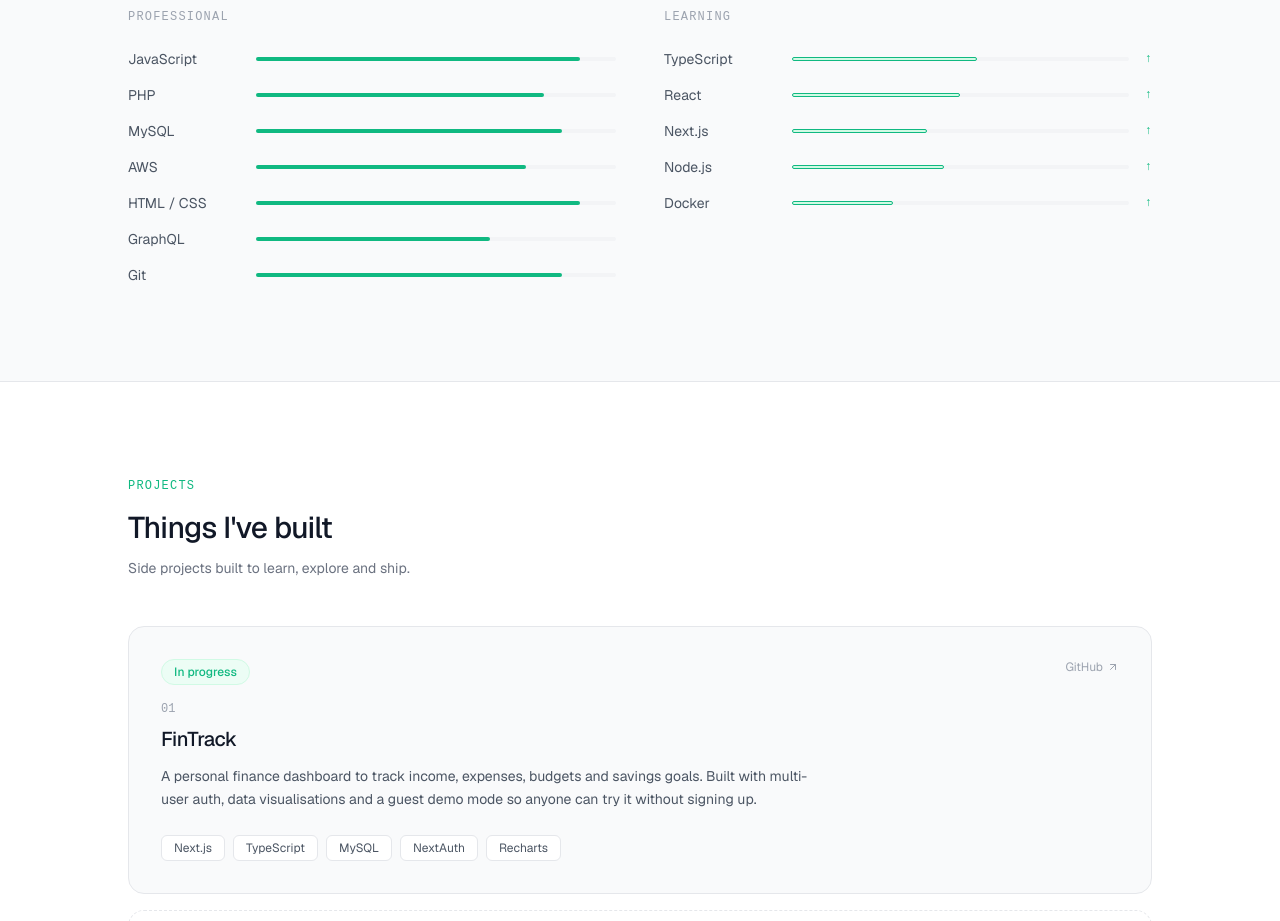
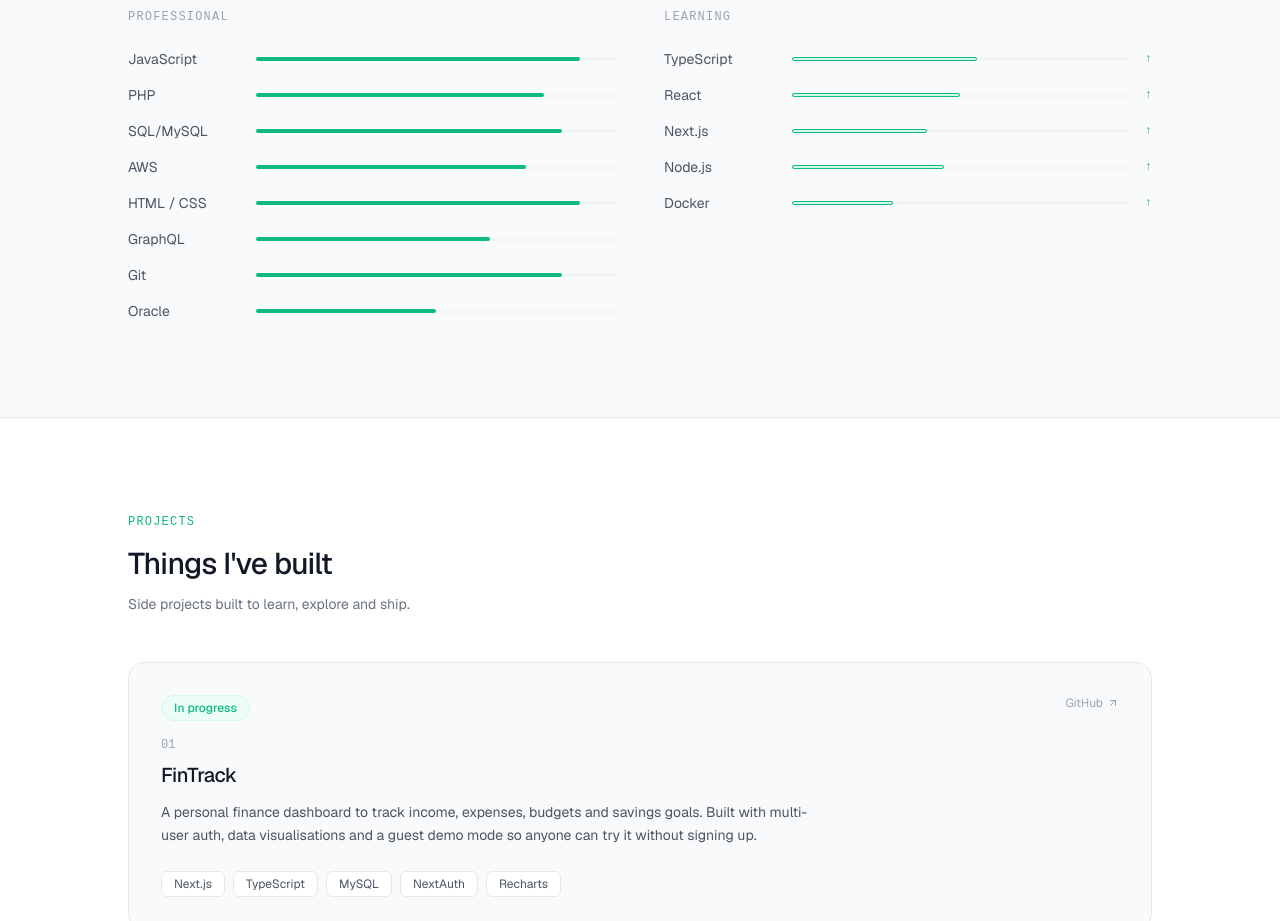
Before and after one commit to WillKirk/my-portfolio, a Next.js app: page / in a window 1280 px wide. Shown: the part 1560-2481 px from the top of the page. Built offline with nearby package versions, Linux system fonts and the light colour scheme.

Commit message:
adjusting skills sections

```diff
--- a/src/components/Skills.tsx
+++ b/src/components/Skills.tsx
@@ -3,11 +3,12 @@ import FadeIn from '@/components/FadeIn'
 const professionalSkills = [
   { name: 'JavaScript', level: 90 },
   { name: 'PHP', level: 80 },
-  { name: 'MySQL', level: 85 },
+  { name: 'SQL/MySQL', level: 85 },
   { name: 'AWS', level: 75 },
   { name: 'HTML / CSS', level: 90 },
   { name: 'GraphQL', level: 65 },
   { name: 'Git', level: 85 },
+  { name: 'Oracle', level: 50 },
 ]
 
 const learningSkills = [
```
